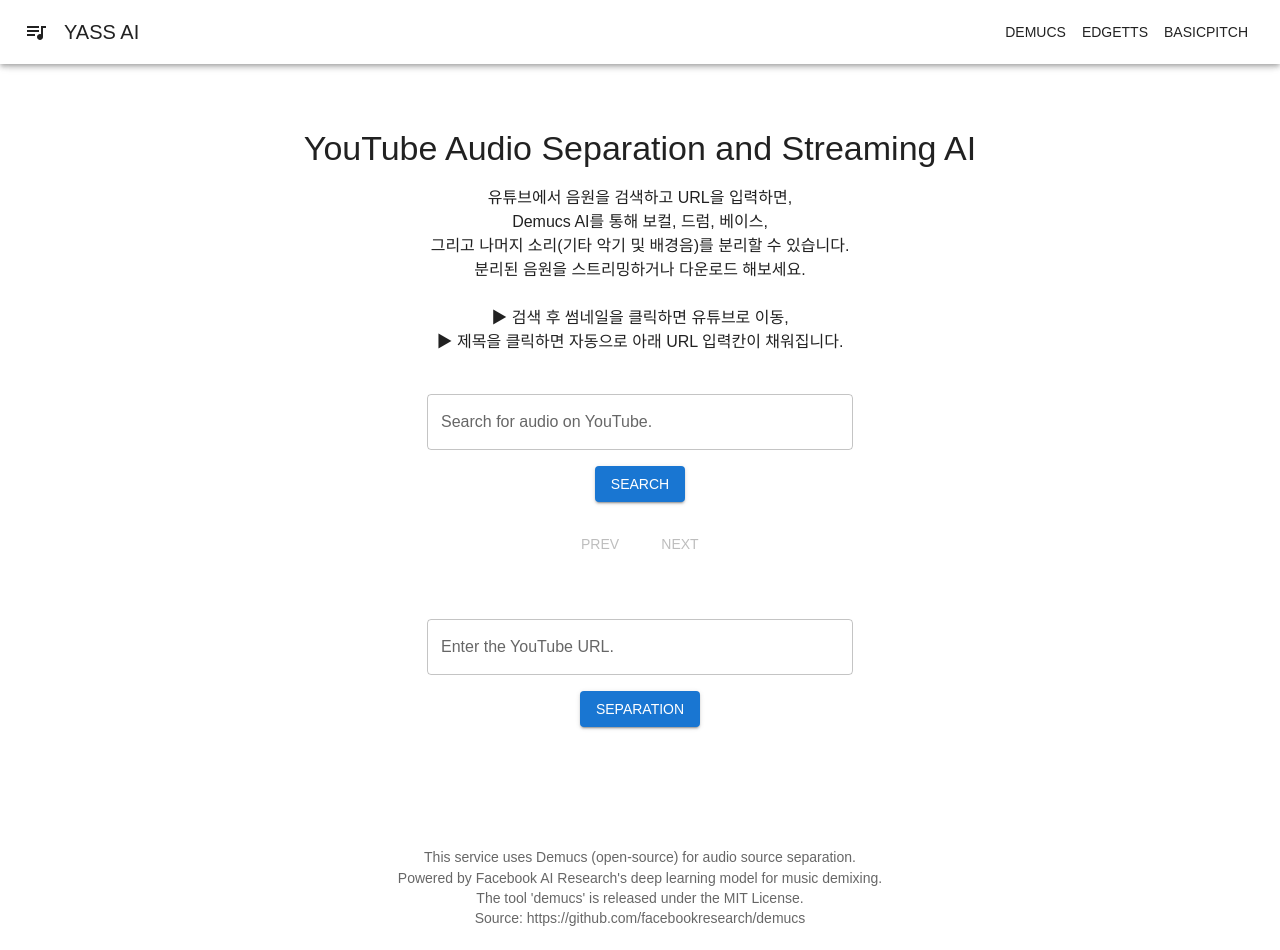
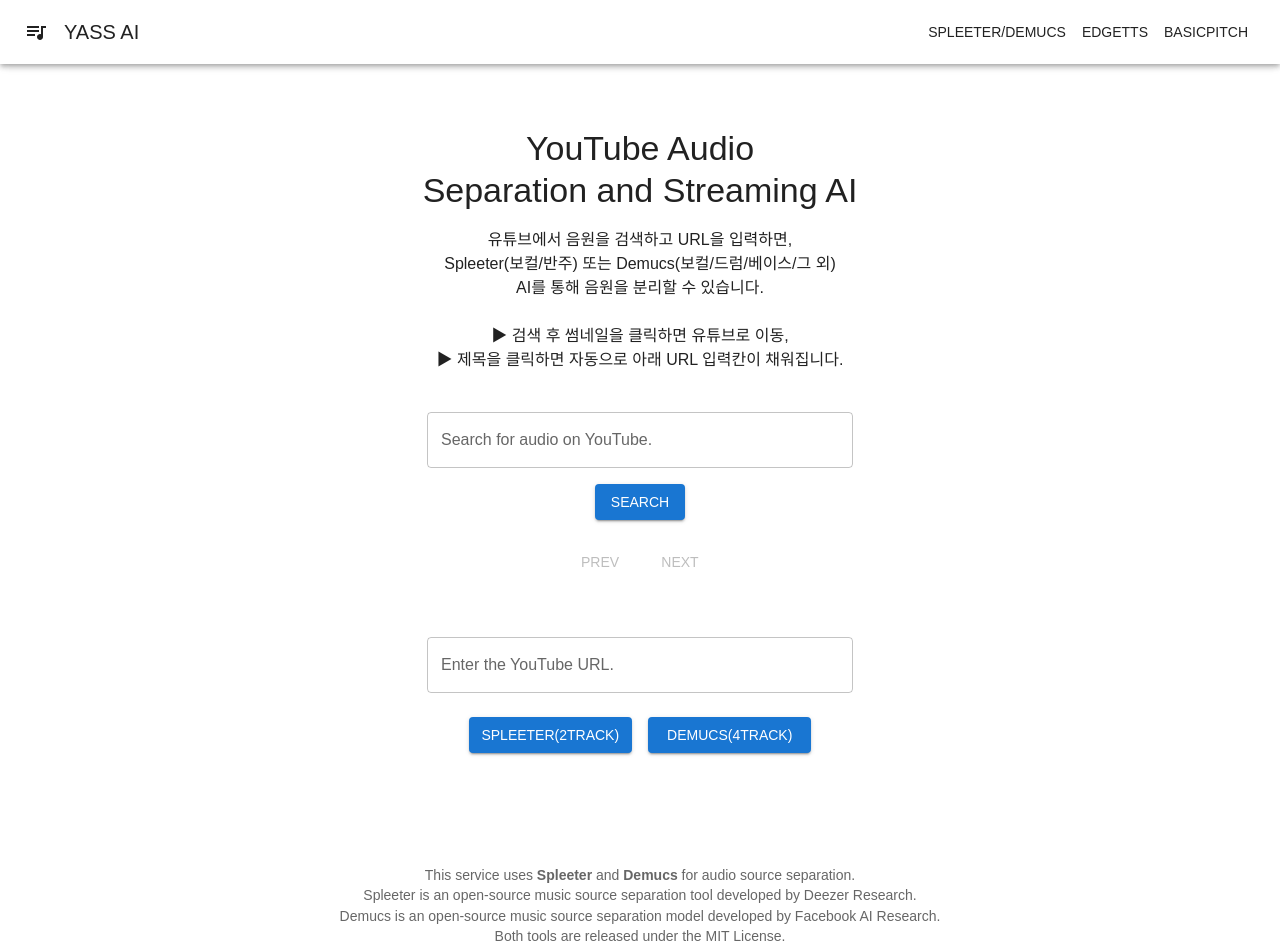
Before and after one commit to taedyoverflow/yass_front, a React (Create React App) app: page / in a window 1280 px wide. Shown: the top 950 px of the page. Built offline with nearby package versions, Linux system fonts and the light colour scheme.

Commit message:
Add: Spleeter 및 Demucs 모델 선택 분리 버튼 구현

```diff
--- a/src/components/CustomAppbar.js
+++ b/src/components/CustomAppbar.js
@@ -29,7 +29,7 @@
       </Typography>
       <List>
         <ListItem button component="a" href="/">
-          <ListItemText primary="Demucs" />
+          <ListItemText primary="Spleeter / Demucs" />
         </ListItem>
         <ListItem button component="a" href="/tts">
           <ListItemText primary="edgeTTS" />
@@ -66,7 +66,7 @@
             <Button href="/separation" color="inherit">SEPARATION</Button>
             <Button href="/inference" color="inherit">INFERENCE</Button>
             <Button href="/train" color="inherit">TRAIN</Button> */}
-            <Button href="/" color="inherit">Demucs</Button>
+            <Button href="/" color="inherit">Spleeter/Demucs</Button>
             <Button href="/tts" color="inherit">edgeTTS</Button>
             <Button href="/pitch" color="inherit">BasicPitch</Button>
           </Box>
--- a/src/pages/Download.js
+++ b/src/pages/Download.js
@@ -16,7 +16,9 @@
   return (
     <Typography variant="body2" color="text.secondary" align="center">
       {"Copyright © "}
-      <Link color="inherit" href="/">YASS AI</Link>{" "}
+      <Link color="inherit" href="/">
+        YASS AI
+      </Link>{" "}
       {new Date().getFullYear()}
       {"."}
     </Typography>
@@ -34,38 +36,54 @@
   const [videos, setVideos] = useState([]);
   const [youtubeUrl, setYoutubeUrl] = useState("");
   const [searchLoading, setSearchLoading] = useState(false);
-  const [separationLoading, setSeparationLoading] = useState(false);
-  const [taskId, setTaskId] = useState(null);
-  const [page, setPage] = useState(1);
-  const [totalVideos, setTotalVideos] = useState([]);
-  const inputRef = useRef(null);
-  const [estimatedTimeLeft, setEstimatedTimeLeft] = useState(null);
 
-  const [vocalBlobUrl, setVocalBlobUrl] = useState("");
+  const [separationLoadingDemucs, setSeparationLoadingDemucs] = useState(false);
+  const [separationLoadingSpleeter, setSeparationLoadingSpleeter] = useState(false);
+
+  const [vocalBlobUrlDemucs, setVocalBlobUrlDemucs] = useState("");
   const [drumsBlobUrl, setDrumsBlobUrl] = useState("");
   const [bassBlobUrl, setBassBlobUrl] = useState("");
   const [otherBlobUrl, setOtherBlobUrl] = useState("");
 
-  const isValidYouTubeUrl = (url) => {
-    const regex = /^(https?:\/\/)?(www\.)?(youtube\.com\/watch\?v=|youtu\.be\/)([\w-]{11})(\S*)?$/i;
-    return regex.test(url.trim());
-  };
+  const [vocalBlobUrlSpleeter, setVocalBlobUrlSpleeter] = useState("");
+  const [accompBlobUrl, setAccompBlobUrl] = useState("");
 
-  const checkResult = useCallback(async () => {
-    if (!taskId) return;
+  const [taskIdDemucs, setTaskIdDemucs] = useState(null);
+  const [taskIdSpleeter, setTaskIdSpleeter] = useState(null);
+
+  const [page, setPage] = useState(1);
+  const [totalVideos, setTotalVideos] = useState([]);
+  const inputRef = useRef(null);
+
+  const checkResultDemucs = useCallback(async () => {
+    if (!taskIdDemucs) return;
     try {
-      const res = await fetch(`${process.env.REACT_APP_BACKEND_URL}/result/${taskId}`);
+      const res = await fetch(`${process.env.REACT_APP_BACKEND_URL}/result/${taskIdDemucs}`);
       const data = await res.json();
       if (!data.vocal_url || !data.drums_url || !data.bass_url || !data.other_url) return;
-      setVocalBlobUrl(data.vocal_url);
+      setVocalBlobUrlDemucs(data.vocal_url);
       setDrumsBlobUrl(data.drums_url);
       setBassBlobUrl(data.bass_url);
       setOtherBlobUrl(data.other_url);
-      setSeparationLoading(false);
+      setSeparationLoadingDemucs(false);
     } catch (error) {
-      console.error("checkResult 오류:", error);
+      console.error("Demucs checkResult 오류:", error);
     }
-  }, [taskId]);
+  }, [taskIdDemucs]);
+
+  const checkResultSpleeter = useCallback(async () => {
+    if (!taskIdSpleeter) return;
+    try {
+      const res = await fetch(`${process.env.REACT_APP_BACKEND_URL}/result/${taskIdSpleeter}`);
+      const data = await res.json();
+      if (!data.vocal_url || !data.accompaniment_url) return;
+      setVocalBlobUrlSpleeter(data.vocal_url);
+      setAccompBlobUrl(data.accompaniment_url);
+      setSeparationLoadingSpleeter(false);
+    } catch (error) {
+      console.error("Spleeter checkResult 오류:", error);
+    }
+  }, [taskIdSpleeter]);
 
   useEffect(() => {
     window.scrollTo({ top: 0, behavior: "smooth" });
@@ -73,40 +91,25 @@
 
   useEffect(() => {
     let intervalCheck = null;
-    let intervalCountdown = null;
+    if (separationLoadingDemucs && taskIdDemucs) {
+      intervalCheck = setInterval(checkResultDemucs, 5000);
+    }
+    return () => clearInterval(intervalCheck);
+  }, [separationLoadingDemucs, taskIdDemucs, checkResultDemucs]);
 
-    if (separationLoading && taskId) {
-      setEstimatedTimeLeft(200);
-      intervalCountdown = setInterval(() => {
-        setEstimatedTimeLeft((prev) => (prev > 0 ? prev - 1 : 0));
-      }, 1000);
-
-      let retryCount = 0;
-      intervalCheck = setInterval(() => {
-        retryCount += 1;
-        if (retryCount >= 40) {
-          setSeparationLoading(false);
-          alert("작업이 예상보다 오래 걸리고 있어요. 다시 시도해보거나 잠시 후 재시도해주세요.");
-          clearInterval(intervalCheck);
-          clearInterval(intervalCountdown);
-          return;
+  useEffect(() => {
+    let intervalCheck = null;
+    if (separationLoadingSpleeter && taskIdSpleeter) {
+      intervalCheck = setInterval(checkResultSpleeter, 5000);
     }
-        checkResult();
-      }, 5000);
-    }
-
-    return () => {
-      clearInterval(intervalCheck);
-      clearInterval(intervalCountdown);
-    };
-  }, [separationLoading, taskId, checkResult]);
+    return () => clearInterval(intervalCheck);
+  }, [separationLoadingSpleeter, taskIdSpleeter, checkResultSpleeter]);
 
   const searchVideos = async () => {
     setSearchLoading(true);
     const apiKey = process.env.REACT_APP_YOUTUBE_API_KEY;
     const queryEncoded = encodeURIComponent(query);
     const apiUrl = `https://www.googleapis.com/youtube/v3/search?part=snippet&type=video&maxResults=50&q=${queryEncoded}&key=${apiKey}`;
-
     try {
       const response = await fetch(apiUrl);
       const data = await response.json();
@@ -141,19 +144,13 @@
     }
   };
 
-  const processAudio = async () => {
+  const processAudioDemucs = async () => {
     if (!youtubeUrl.trim()) {
       alert("YouTube URL을 입력해주세요.");
       return;
     }
-
-    if (!isValidYouTubeUrl(youtubeUrl.trim())) {
-      alert("올바른 YouTube 영상 URL을 입력해주세요.");
-      return;
-    }
-
-    setSeparationLoading(true);
-    setVocalBlobUrl("");
+    setSeparationLoadingDemucs(true);
+    setVocalBlobUrlDemucs("");
     setDrumsBlobUrl("");
     setBassBlobUrl("");
     setOtherBlobUrl("");
@@ -164,41 +161,50 @@
         headers: { "Content-Type": "application/json" },
         body: JSON.stringify({ url: youtubeUrl }),
       });
+      const data = await response.json();
+      setTaskIdDemucs(data.task_id);
+    } catch (error) {
+      alert("Demucs 분리 요청 오류: " + error.message);
+      setSeparationLoadingDemucs(false);
+    }
+  };
 
-      if (!response.ok) {
-        const errorData = await response.json();
-        if (response.status === 400) {
-          alert(errorData.detail || "요청이 거부되었습니다.");
-        } else {
-          alert("알 수 없는 오류가 발생했습니다.");
-        }
-        setSeparationLoading(false);
+  const processAudioSpleeter = async () => {
+    if (!youtubeUrl.trim()) {
+      alert("YouTube URL을 입력해주세요.");
       return;
     }
+    setSeparationLoadingSpleeter(true);
+    setVocalBlobUrlSpleeter("");
+    setAccompBlobUrl("");
 
+    try {
+      const response = await fetch(`${process.env.REACT_APP_BACKEND_URL}/process_audio/`, {
+        method: "POST",
+        headers: { "Content-Type": "application/json" },
+        body: JSON.stringify({ url: youtubeUrl }),
+      });
       const data = await response.json();
-      setTaskId(data.task_id);
+      setTaskIdSpleeter(data.task_id);
     } catch (error) {
-      alert("분리 요청 중 오류 발생: " + error.message);
-      console.error(error);
-      setSeparationLoading(false);
+      alert("Spleeter 분리 요청 오류: " + error.message);
+      setSeparationLoadingSpleeter(false);
     }
   };
 
   return (
     <>
       <CustomAppBar />
-
       <main>
         <Container sx={{ py: 8 }} maxWidth="md">
           <Typography variant="h4" gutterBottom align="center">
-            YouTube Audio Separation and Streaming AI
+            YouTube Audio <br />
+            Separation and Streaming AI
           </Typography>
           <Typography variant="body1" align="center" sx={{ mt: 2, mb: 4 }}>
             유튜브에서 음원을 검색하고 URL을 입력하면,<br />
-            Demucs AI를 통해 보컬, 드럼, 베이스,<br />
-            그리고 나머지 소리(기타 악기 및 배경음)를 분리할 수 있습니다.<br />
-            분리된 음원을 스트리밍하거나 다운로드 해보세요.<br />
+            Spleeter(보컬/반주) 또는 Demucs(보컬/드럼/베이스/그 외)<br />
+            AI를 통해 음원을 분리할 수 있습니다.<br />
             <br />
             ▶ 검색 후 썸네일을 클릭하면 유튜브로 이동,<br />
             ▶ 제목을 클릭하면 자동으로 아래 URL 입력칸이 채워집니다.
@@ -206,7 +212,10 @@
 
           <Box
             component="form"
-            onSubmit={(e) => { e.preventDefault(); searchVideos(); }}
+            onSubmit={(e) => {
+              e.preventDefault();
+              searchVideos();
+            }}
             sx={{ display: "flex", flexDirection: "column", alignItems: "center", "& .MuiTextField-root": { m: 1 } }}
           >
             <TextField
@@ -216,13 +225,8 @@
               value={query}
               onChange={(e) => setQuery(e.target.value)}
             />
-            <Button
-              variant="contained"
-              type="submit"
-              sx={{ m: 1 }}
-              disabled={searchLoading}
-            >
-              <span>{searchLoading ? "Searching..." : "Search"}</span>
+            <Button variant="contained" type="submit" sx={{ m: 1 }} disabled={searchLoading}>
+              {searchLoading ? "Searching..." : "Search"}
             </Button>
           </Box>
 
@@ -263,21 +267,18 @@
           </Grid>
 
           <Box sx={{ display: "flex", justifyContent: "center", mt: 3 }}>
-            <Button onClick={handlePrevPage} disabled={page === 1} sx={{ m: 1 }}>
-              Prev
-            </Button>
-            <Button onClick={handleNextPage} disabled={page * 10 >= totalVideos.length} sx={{ m: 1 }}>
-              Next
-            </Button>
+            <Button onClick={handlePrevPage} disabled={page === 1} sx={{ m: 1 }}>Prev</Button>
+            <Button onClick={handleNextPage} disabled={page * 10 >= totalVideos.length} sx={{ m: 1 }}>Next</Button>
           </Box>
 
+          {/* YouTube URL 입력칸 + 버튼 2개 */}
           <Box
             sx={{
               display: "flex",
               flexDirection: "column",
               alignItems: "center",
+              mt: 5,
               "& .MuiTextField-root": { m: 1 },
-              mt: 5,
             }}
           >
             <TextField
@@ -288,57 +289,91 @@
               value={youtubeUrl}
               onChange={(e) => setYoutubeUrl(e.target.value)}
             />
+            <Box sx={{ display: "flex", gap: 2, mt: 2 }}>
               <Button
                 variant="contained"
-              onClick={processAudio}
-              disabled={separationLoading}
-              sx={{ m: 1, display: 'flex', alignItems: 'center', justifyContent: 'center' }}
-              type="button"
+                onClick={processAudioSpleeter}
+                disabled={separationLoadingSpleeter}
+                sx={{ flex: 1 }}
               >
-              {separationLoading ? (
+                {separationLoadingSpleeter ? (
                   <>
                     <CircularProgress size={20} sx={{ mr: 1 }} />
-                  {`Separating...${estimatedTimeLeft !== null ? ` (${estimatedTimeLeft} s left)` : ''}`}
+                    Spleeter Separating...
                   </>
                 ) : (
-                'SEPARATION'
+                  "Spleeter(2track)"
+                )}
+              </Button>
+
+              <Button
+                variant="contained"
+                onClick={processAudioDemucs}
+                disabled={separationLoadingDemucs}
+                sx={{ flex: 1 }}
+              >
+                {separationLoadingDemucs ? (
+                  <>
+                    <CircularProgress size={20} sx={{ mr: 1 }} />
+                    Demucs Separating...
+                  </>
+                ) : (
+                  "Demucs(4track)"
                 )}
               </Button>
             </Box>
+          </Box>
 
-          {!separationLoading && vocalBlobUrl && drumsBlobUrl && bassBlobUrl && otherBlobUrl && (
-            <Box sx={{ mt: 4, textAlign: "center" }}>
-              <Typography variant="h6">Separated Audio</Typography>
-              {[['Vocal', vocalBlobUrl], ['Drums', drumsBlobUrl], ['Bass', bassBlobUrl], ['Other', otherBlobUrl]].map(([label, url]) => (
+          {/* 결과 출력 (Spleeter) */}
+          {!separationLoadingSpleeter && vocalBlobUrlSpleeter && accompBlobUrl && (
+            <Box sx={{ mt: 5, textAlign: "center" }}>
+              <Typography variant="h6">Separated by Spleeter</Typography>
+              <Box sx={{ mt: 2 }}>
+                <Typography>Vocal</Typography>
+                <audio controls preload="auto" src={vocalBlobUrlSpleeter}></audio>
+                <a href={vocalBlobUrlSpleeter} download="vocal.wav">
+                  <Button variant="outlined" sx={{ mt: 1 }}>Download Vocal</Button>
+                </a>
+              </Box>
+              <Box sx={{ mt: 3 }}>
+                <Typography>Accompaniment</Typography>
+                <audio controls preload="auto" src={accompBlobUrl}></audio>
+                <a href={accompBlobUrl} download="accompaniment.wav">
+                  <Button variant="outlined" sx={{ mt: 1 }}>Download Accompaniment</Button>
+                </a>
+              </Box>
+            </Box>
+          )}
+
+          {/* 결과 출력 (Demucs) */}
+          {!separationLoadingDemucs && vocalBlobUrlDemucs && drumsBlobUrl && bassBlobUrl && otherBlobUrl && (
+            <Box sx={{ mt: 5, textAlign: "center" }}>
+              <Typography variant="h6">Separated by Demucs</Typography>
+              {[["Vocal", vocalBlobUrlDemucs], ["Drums", drumsBlobUrl], ["Bass", bassBlobUrl], ["Other", otherBlobUrl]].map(([label, url]) => (
                 <Box key={label} sx={{ mt: 2 }}>
                   <Typography>{label}</Typography>
                   <audio controls preload="auto" src={url}></audio>
-                  <br />
                   <a href={url} download={`${label.toLowerCase()}.wav`}>
-                    <Button variant="outlined" sx={{ mt: 1 }}>
-                      Download {label}
-                    </Button>
+                    <Button variant="outlined" sx={{ mt: 1 }}>Download {label}</Button>
                   </a>
                 </Box>
               ))}
             </Box>
           )}
+
         </Container>
       </main>
 
       <Box sx={{ bgcolor: "background.paper", p: 6 }} component="footer">
-        <Typography
-          variant="body2"
-          align="center"
-          color="text.secondary"
-          sx={{ fontSize: "0.875rem" }}
-        >
-          This service uses Demucs (open-source) for audio source separation.<br />
-          Powered by Facebook AI Research's deep learning model for music demixing.<br />
-          The tool 'demucs' is released under the MIT License.<br />
-          Source: https://github.com/facebookresearch/demucs <br /><br />
+      <Typography variant="body2" align="center" color="text.secondary" sx={{ fontSize: "0.875rem" }}>
+        This service uses <strong>Spleeter</strong> and <strong>Demucs</strong> for audio source separation.<br />
+        Spleeter is an open-source music source separation tool developed by Deezer Research.<br />
+        Demucs is an open-source music source separation model developed by Facebook AI Research.<br />
+        Both tools are released under the MIT License.<br /><br />
         Contact: taedyoverflow@gmail.com
       </Typography>
+
+
         <Copyright />
       </Box>
     </>
```
Also changed, not shown: src/pages/BasicPitch.js (+5 -4 lines), src/pages/TTS.js (+6 -10 lines), 1 other file (tests, documents, lock files or other folders). Lines whose indentation alone changed are shown as unchanged.
